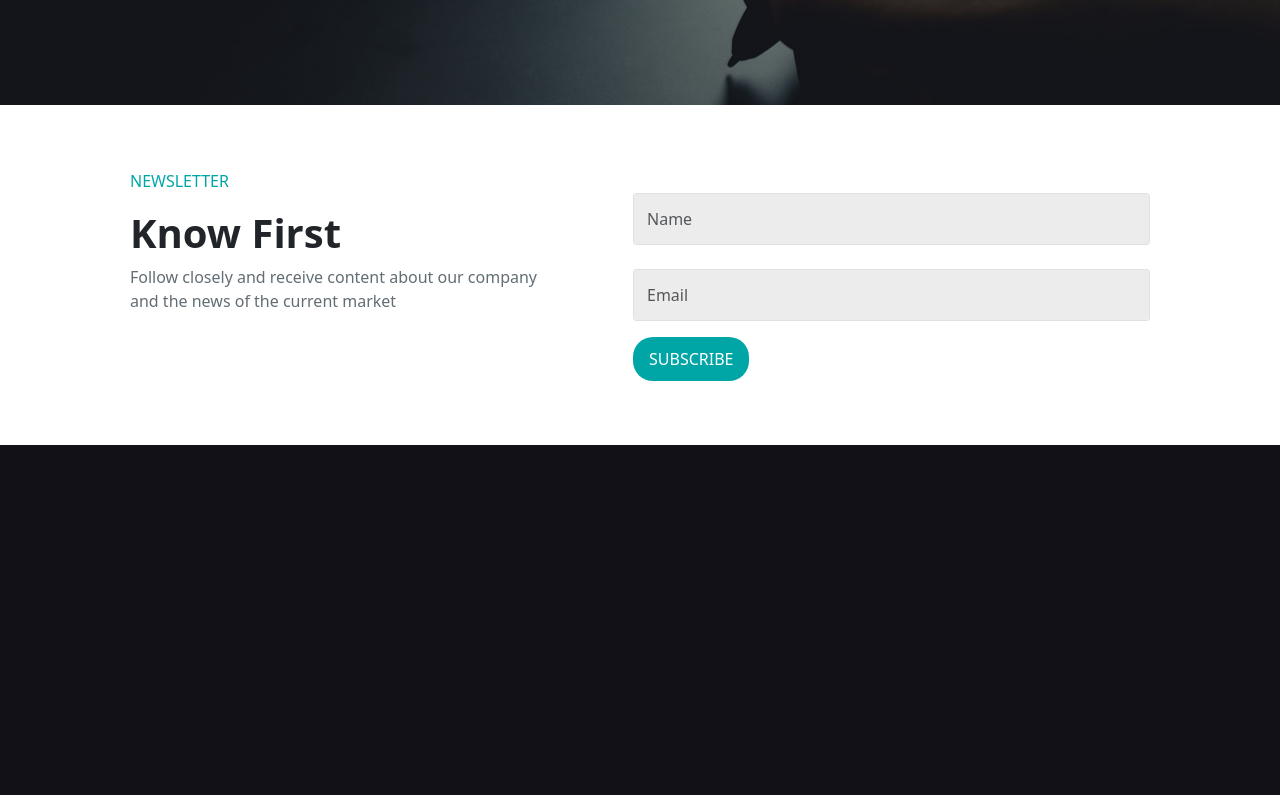
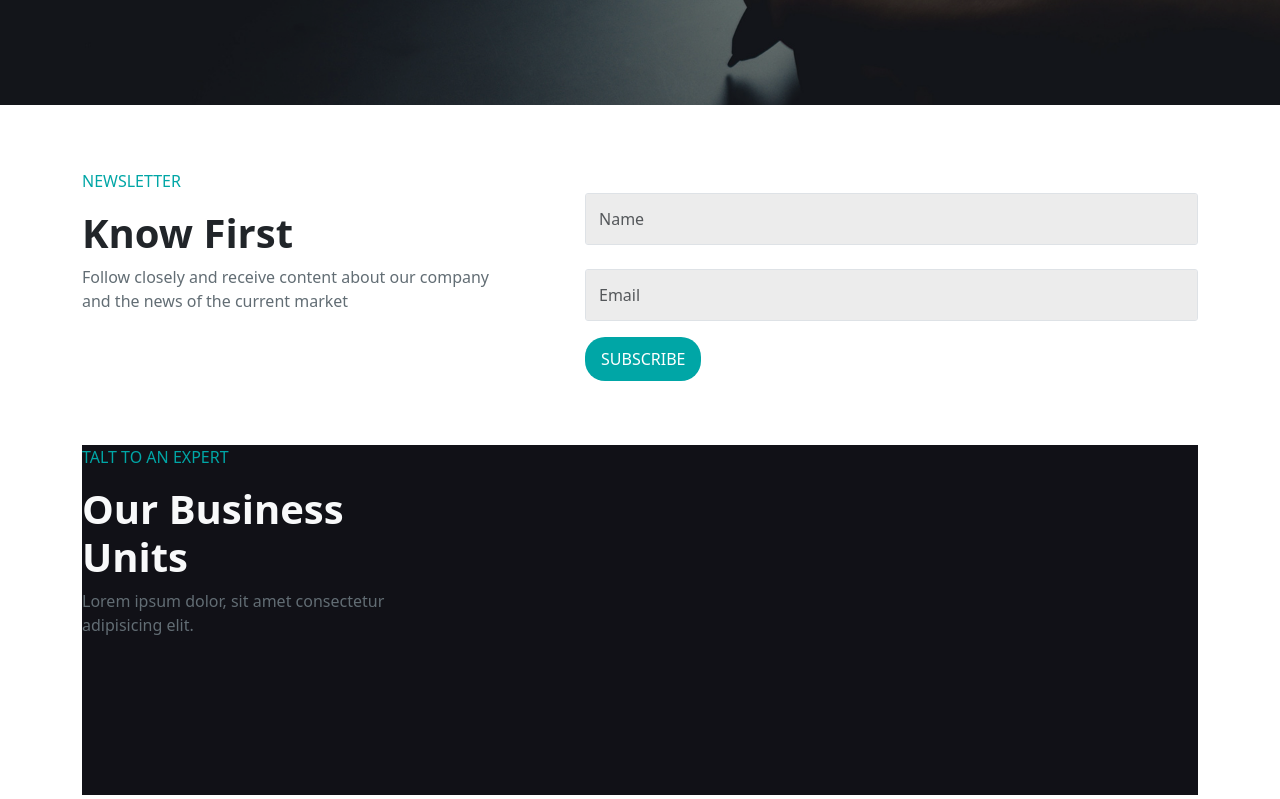
Before and after one commit to matteocenci/proj-html-vuejs, a Vue app: page /contacts in a window 1280 px wide. Shown: the part 460-1259 px from the top of the page. Built offline with nearby package versions, Linux system fonts and the light colour scheme.

Commit message:
fix: AppBusiness

```diff
--- /dev/null
+++ b/src/components/AppBusiness.vue
@@ -0,0 +1,42 @@
+<script>
+export default {
+    props: {
+        store: Array
+    }
+}
+</script>
+
+<template>
+    <section class="business-section">
+        <div class="row">
+            <div class="col">
+                <p class="talk-expert">TALT TO AN EXPERT</p>
+                <h2 class="fw-bold fs-1 text-light">Our Business Units</h2>
+                <p class="lorem">Lorem ipsum dolor, sit amet consectetur adipisicing elit.</p>
+            </div>
+            <div class="col"></div>
+            <div class="col"></div>
+        </div>
+    </section>
+</template>
+
+<style scoped lang="scss">
+@use '../style/partials/mixins' as *;
+@use '../style/partials/variables' as *;
+
+section {
+    width: 100%;
+}
+.business-section {
+    background-color: #111117;
+    height: 350px;
+
+    .talk-expert {
+        color: $primary-color;
+    }
+    .lorem {
+        color: $form-text;
+    }
+
+}
+</style>
--- a/src/components/AppSubscribe.vue
+++ b/src/components/AppSubscribe.vue
@@ -15,6 +15,7 @@ export default {
 <style scoped lang="scss">
 @use '../style/partials/mixins.scss' as *;
 @use '../style/partials/variables.scss' as *;
+
 input {
     border-radius: 3px;
     padding: 13px;
--- a/src/pages/Contacts.vue
+++ b/src/pages/Contacts.vue
@@ -1,10 +1,12 @@
 <script>
+import AppBusiness from "../components/AppBusiness.vue";
 import AppFormVue from "../components/AppForm.vue";
 import AppSubscribe from "../components/AppSubscribe.vue";
 import { store } from '../store';
 export default {
     components: {
-        AppFormVue, AppSubscribe
+        AppFormVue, AppSubscribe,
+        AppBusiness
     },
     data() {
         return {
@@ -24,13 +26,13 @@ export default {
     <!-- /contact-us section -->
     <!-- newsletter section -->
     <section class="ms_newsletter container d-flex mb-3 mt-3">
-        <div class="p-5">
+        <div class="p-5 ps-0">
             <p class="ms_send">NEWSLETTER</p>
             <h3 class="fs-1 fw-bold">Know First</h3>
             <p class="ms_respond">Follow closely and receive content about our company <br>and the news of the current
                 market</p>
         </div>
-        <div class="flex-grow-1 p-5">
+        <div class="flex-grow-1 p-5 pe-0">
             <AppSubscribe />
         </div>
     </section>
@@ -41,6 +43,7 @@ export default {
     </section>
     <!-- /business section -->
     <div class="container">
+        <AppBusiness :store="store.contacts" />
         <AppFormVue />
     </div>
 </template>
@@ -55,6 +58,7 @@ export default {
     background-size: cover;
     padding: 100px;
     position: relative;
+
     h1 {
         color: white;
         font-weight: 900;
@@ -67,6 +71,7 @@ export default {
         color: $primary-color;
     }
 }
+
 .ms_contact::before {
     content: '';
     position: absolute;
@@ -74,7 +79,7 @@ export default {
     left: 0;
     width: 100%;
     height: 100%;
-  background-color: rgba(0,0,0,0.3);
+    background-color: rgba(0, 0, 0, 0.3);
 }
 
 .ms_newsletter {
@@ -86,10 +91,4 @@ export default {
         color: $form-text;
     }
 }
-
-.business-section {
-    background-color: #111117;
-    height: 350px;
-}
-
 </style>
```
Lines whose indentation alone changed are shown as unchanged.
